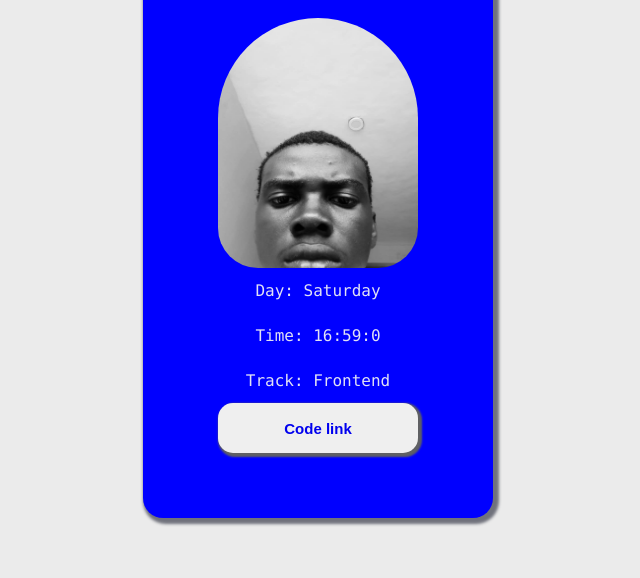
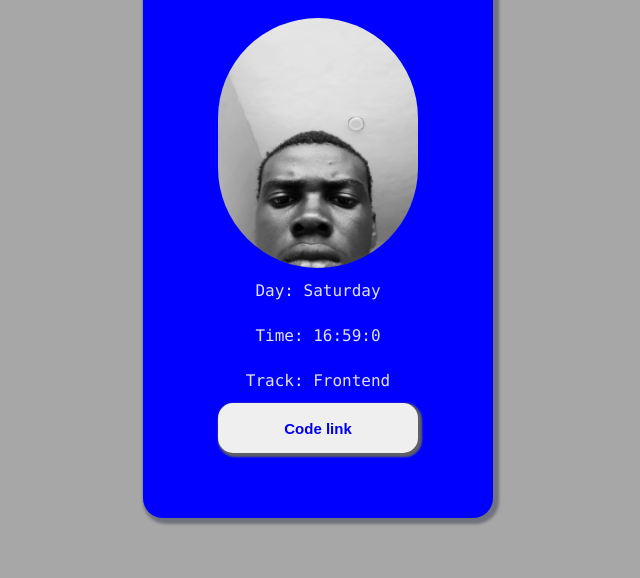
Before and after one commit to Samson063/Hngx-stage1-personal-data, a plain HTML site: page index.html in a window 1280 px wide. Shown: the part 222-800 px from the top of the page, without its empty margins (322-962 px from the left). Drawn offline with Linux system fonts and the light colour scheme.

Commit message:
styled image

```diff
--- a/index.html
+++ b/index.html
@@ -20,7 +20,7 @@
       <button>
         <a
           data-testid="githubURL"
-          href="https://github.com/RaphaelIsaiah/HNG-task1"
+          href="https://github.com/Samson063/Hngx-stage1-personal-data"
           >Code link</a
         >
       </button>
--- a/style.css
+++ b/style.css
@@ -4,7 +4,7 @@
 }
 
 body{
-  background-color: rgb(235, 235, 235);
+  background-color: rgb(168, 167, 167);
   display: flex;
   align-items: center;
   justify-content: center;
@@ -38,7 +38,7 @@ div p{
 img{
   width: 200px;
   height: 250px;
-  border-radius: 100px 100px 40px 40px;
+  border-radius: 100px 100px 100px 100px;
 }
 
 button{
```
